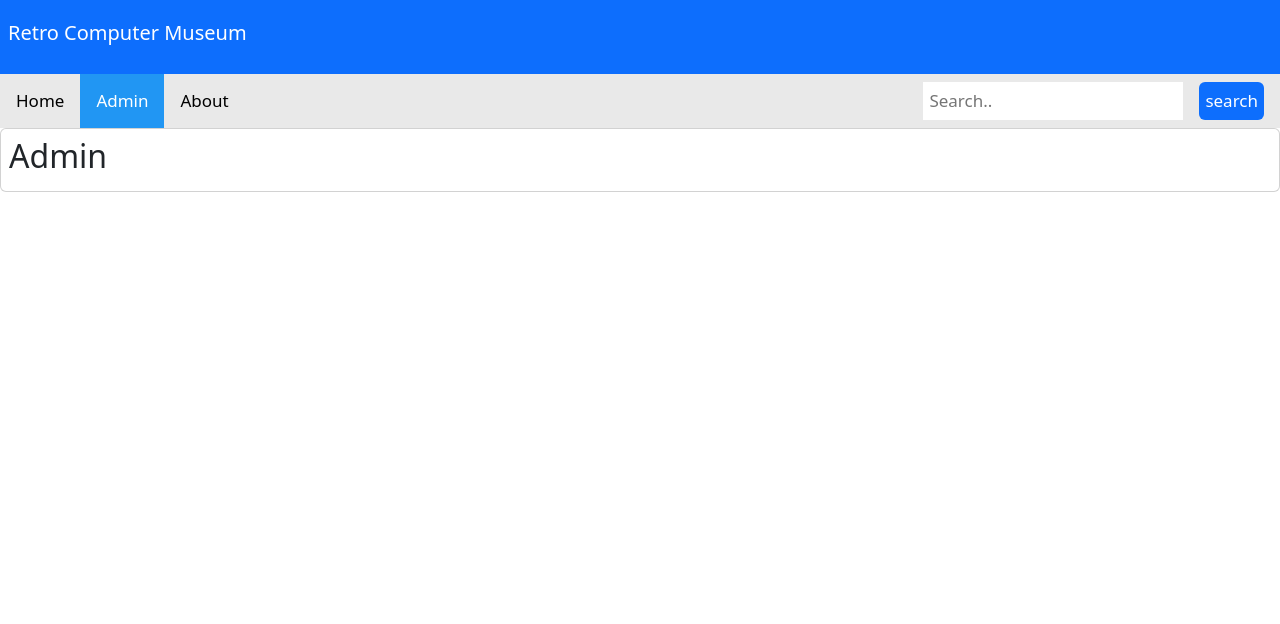
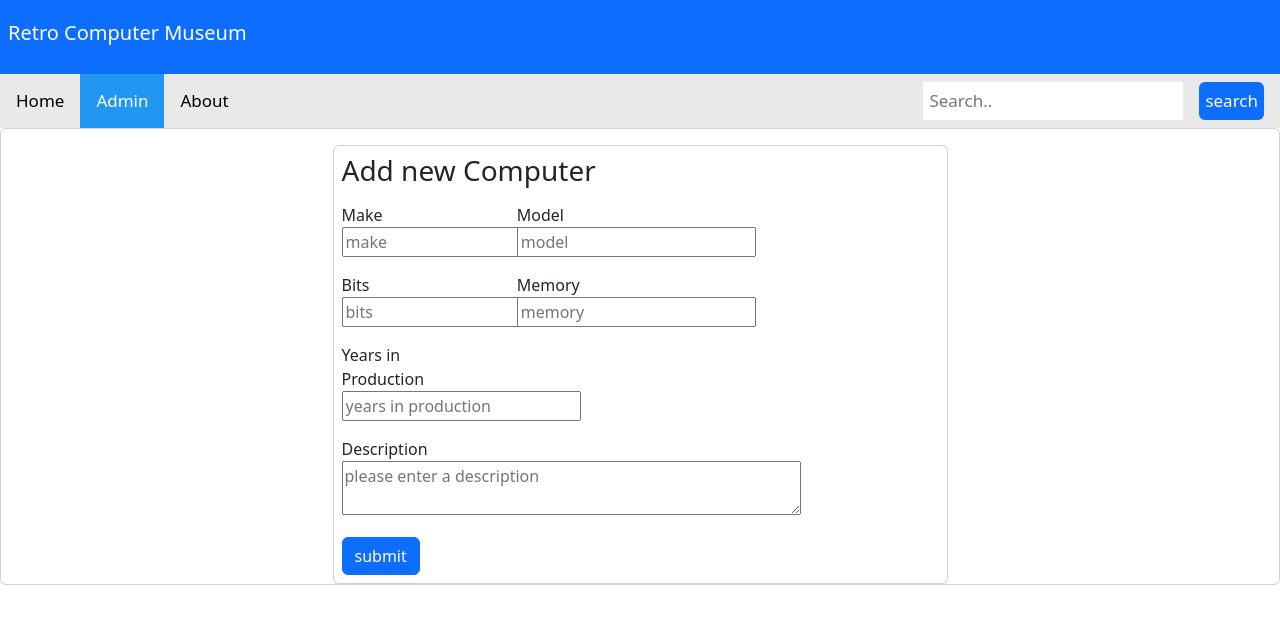
Before and after one commit to robbrownsell/retro-computers, an Angular app: page /admin in a window 1280 px wide. Shown: the top 624 px of the page. Built offline with nearby package versions, Linux system fonts and the light colour scheme.

Commit message:
added new computer form

```diff
--- a/src/app/admin/admin.component.html
+++ b/src/app/admin/admin.component.html
@@ -1,6 +1,46 @@
 <rc-header [activeComponent]="'admin'"></rc-header>
 <div class="card">
   <div class="m-2">
-    <h2>Admin</h2>
+  </div>
+  <div class="container w-50">
+    <form class="card">
+      <h3 class="m-2">Add new Computer</h3>
+      <div class="row">
+        <div class="form-group m-2 col-md-3">
+          <label for="make">Make</label><br/>
+          <input id="make" type="text" [formControl]="makeInput" placeholder="make">
+        </div>
+        <div class="form-group m-2 col-md-3">
+          <label for="model">Model</label><br/>
+          <input id="model" type="text" placeholder="model">
+        </div>
+      </div>
+      <div class="row">
+        <div class="form-group m-2 col-md-3">
+          <label for="bits">Bits</label><br/>
+          <input id="bits" type="text" placeholder="bits">
+        </div>
+        <div class="form-group m-2 col-md-3">
+          <label for="memory">Memory</label><br/>
+          <input id="memory" type="text" placeholder="memory">
+        </div>
+      </div>
+      <div class="row">
+        <div class="form-group m-2 col-md-2">
+          <label for="yearsProd">Years in Production</label><br/>
+          <input id="yearsProd" type="text" placeholder="years in production">
+        </div>
+      </div>
+      <div class="row">
+        <div class="form-group m-2">
+          <label for="yearsProd">Description</label><br/>
+          <textarea placeholder="please enter a description" id="description" class="w-75"></textarea>
+        </div>
+      </div>
+      <div class="form-group m-2">
+        <button type="submit" class="btn btn-primary" (click)="submitComputer()">submit</button>
+      </div>
+    </form>
+
   </div>
 </div>
--- a/src/app/admin/admin.component.ts
+++ b/src/app/admin/admin.component.ts
@@ -1,4 +1,5 @@
 import { Component } from '@angular/core';
+import {FormControl} from "@angular/forms";
 
 @Component({
   selector: 'rc-admin',
@@ -7,4 +8,10 @@ import { Component } from '@angular/core';
 })
 export class AdminComponent {
 
+  makeInput = new FormControl('');
+
+  submitComputer(): void {
+    console.log(this.makeInput.value);
+  }
+
 }
```
